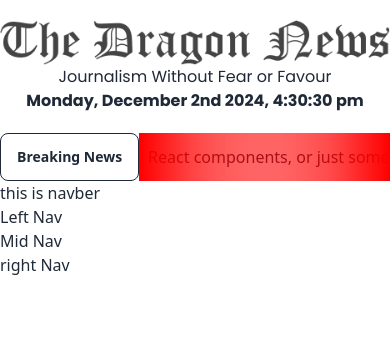
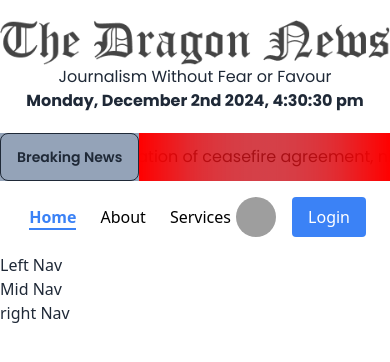
Before and after one commit to hulk-code/Online-News, a React (Vite) app: page / in a window 390 px wide. Shown: the top 362 px of the page. Built offline with nearby package versions, Linux system fonts and the light colour scheme; grey boxes are pictures that could not be loaded.

Commit message:
create responsive navber

```diff
--- a/src/Component/Layout/Page/BreakingNews/BreakingNews.jsx
+++ b/src/Component/Layout/Page/BreakingNews/BreakingNews.jsx
@@ -2,11 +2,11 @@ import Marquee from "react-fast-marquee";
 
 const BreakingNews = () => {
   return (
-    <div className="flex">
-        <button className="btn btn-outline">Breaking News</button>
+    <div className="flex font-poppins font-light bg-slate-400">
+        <button className="btn btn-outline ">Breaking News</button>
       <Marquee pauseOnHover={true} gradient={true} gradientColor="red">
-        I can be a React component, multiple React components, or just some
-        text.
+      Israel strikes Lebanon again in violation of ceasefire agreement, nine killed
+
       </Marquee>
     </div>
   );
--- a/src/Component/Layout/SharedItem/Navber/Navber.jsx
+++ b/src/Component/Layout/SharedItem/Navber/Navber.jsx
@@ -1,11 +1,63 @@
-import React from 'react';
+import React from "react";
+import { NavLink } from "react-router-dom";
+import avatar from '../../../../assets/user.png'
+
 
 const Navber = () => {
-    return (
-        <div>
-           this is navber
-        </div>
-    );
+  return (
+    <nav className="flex items-center justify-between px-6 py-4 bg-white text-black">
+
+      <ul className="flex flex-1 justify-center space-x-6">
+        <li>
+          <NavLink
+            to="/"
+            className={({ isActive }) =>
+              isActive
+                ? "text-blue-500 font-semibold border-b-2 border-blue-500"
+                : "hover:text-blue-400"
+            }
+          >
+            Home
+          </NavLink>
+        </li>
+        <li>
+          <NavLink
+            to="/about"
+            className={({ isActive }) =>
+              isActive
+                ? "text-blue-500 font-semibold border-b-2 border-blue-500"
+                : "hover:text-blue-400"
+            }
+          >
+            About
+          </NavLink>
+        </li>
+        <li>
+          <NavLink
+            to="/services"
+            className={({ isActive }) =>
+              isActive
+                ? "text-blue-500 font-semibold border-b-2 border-blue-500"
+                : "hover:text-blue-400"
+            }
+          >
+            Services
+          </NavLink>
+        </li>
+      </ul>
+
+      <div className="flex items-center space-x-4">
+        <img
+          src={avatar}
+          alt="avatar"
+          className="w-10 h-10 rounded-full"
+        />
+        <button className="px-4 py-2 bg-blue-500 text-white rounded hover:bg-blue-600">
+          Login
+        </button>
+      </div>
+    </nav>
+  );
 };
 
 export default Navber;
```
